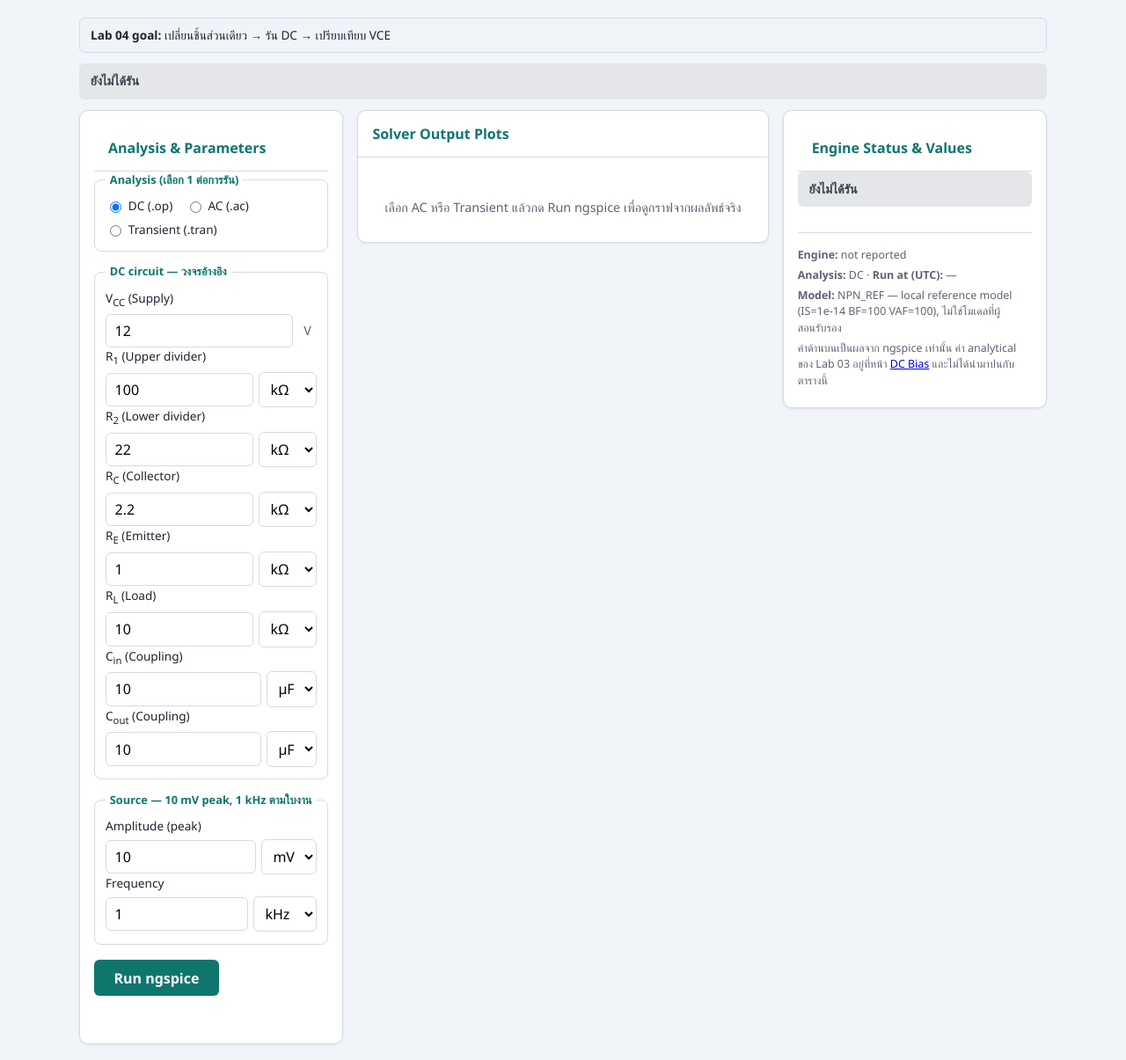
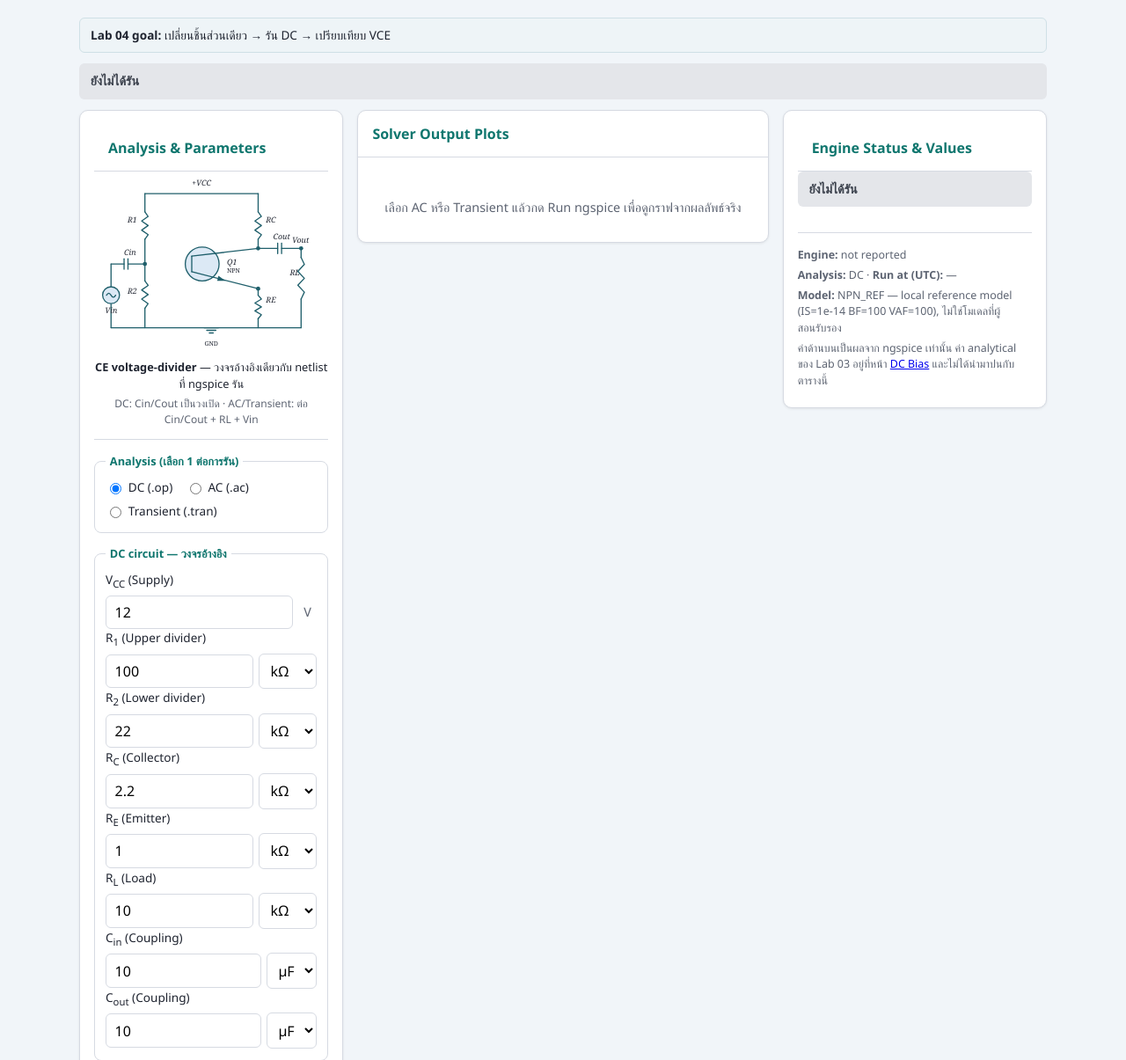
Before and after one commit to preedaporn21787/Gitlab, a Flask app: page /simulate in a window 1280 px wide. Shown: the part 82-1287 px from the top of the page at 88% size. Run offline with Flask 3, Linux system fonts and the light colour scheme.

Commit message:
feat: show the CE circuit on the simulator page

```diff
--- a/app.py
+++ b/app.py
@@ -5,7 +5,7 @@ from datetime import datetime, timezone
 from flask import Flask, render_template, request
 
 from bjt_bias.engineering import analyze
-from bjt_bias.plotting import circuit_svg, load_line_svg
+from bjt_bias.plotting import ce_circuit_svg, circuit_svg, load_line_svg
 from bjt_bias.spice_engine import MODEL_NAME, run_simulation
 from bjt_bias.spice_plots import ac_svg, transient_svg
 from bjt_bias.spice_validation import DEFAULTS, parse_spice_inputs
@@ -82,6 +82,7 @@ def create_app() -> Flask:
                 raw=DEFAULTS, units={}, errors={}, analysis="dc",
                 defaults=DEFAULTS, sim_result=None, status="idle",
                 ac_plot="", tran_plot="", run_at=None, model=MODEL_NAME,
+                circuit_svg=ce_circuit_svg(),
             )
 
         parsed = parse_spice_inputs(request.form)
@@ -92,7 +93,7 @@ def create_app() -> Flask:
                 raw=parsed.raw, units=parsed.units, errors=parsed.errors,
                 analysis=analysis, defaults=DEFAULTS, sim_result=None,
                 status="invalid", ac_plot="", tran_plot="", run_at=None,
-                model=MODEL_NAME,
+                model=MODEL_NAME, circuit_svg=ce_circuit_svg(),
             )
 
         sim_result = run_simulation(parsed.inputs)
@@ -104,7 +105,7 @@ def create_app() -> Flask:
             analysis=analysis, defaults=DEFAULTS, sim_result=sim_result,
             status=sim_result.status, ac_plot=ac_plot, tran_plot=tran_plot,
             run_at=datetime.now(timezone.utc).isoformat(timespec="seconds"),
-            model=MODEL_NAME,
+            model=MODEL_NAME, circuit_svg=ce_circuit_svg(),
         )
 
     return app
--- a/static/style.css
+++ b/static/style.css
@@ -444,6 +444,36 @@ button:hover {
   color: var(--teal);
 }
 
+.sim-circuit {
+  margin: 0 0 0.9rem;
+  padding: 0 0 0.8rem;
+  border-bottom: 1px solid var(--line);
+}
+
+.sim-circuit svg {
+  display: block;
+  width: 100%;
+  max-width: 360px;
+  height: auto;
+  margin: 0 auto;
+}
+
+.sim-circuit-caption {
+  margin: 0.4rem 0 0;
+  font-size: 0.8rem;
+  color: var(--ink);
+  text-align: center;
+  text-wrap: pretty;
+}
+
+.sim-circuit-note {
+  margin: 0.25rem 0 0;
+  font-size: 0.75rem;
+  color: var(--muted);
+  text-align: center;
+  text-wrap: pretty;
+}
+
 .sim-goal {
   margin: 0 0 0.75rem;
   padding: 0.55rem 0.75rem;
--- a/templates/simulator.html
+++ b/templates/simulator.html
@@ -68,6 +68,11 @@
   <div class="sim-layout">
     <section class="card input-card">
       <h2 class="card-title">Analysis &amp; Parameters</h2>
+      <div class="sim-circuit">
+        {{ circuit_svg|safe }}
+        <p class="sim-circuit-caption"><b>CE voltage-divider</b> — วงจรอ้างอิงเดียวกับ netlist ที่ ngspice รัน</p>
+        <p class="sim-circuit-note">DC: Cin/Cout เป็นวงเปิด · AC/Transient: ต่อ Cin/Cout + RL + Vin</p>
+      </div>
       <form method="post" action="/simulate" id="sim-form">
         <fieldset class="setting-group">
           <legend>Analysis (เลือก 1 ต่อการรัน)</legend>
```
Also changed, not shown: tests/test_simulate_route.py (+20 -0 lines).
